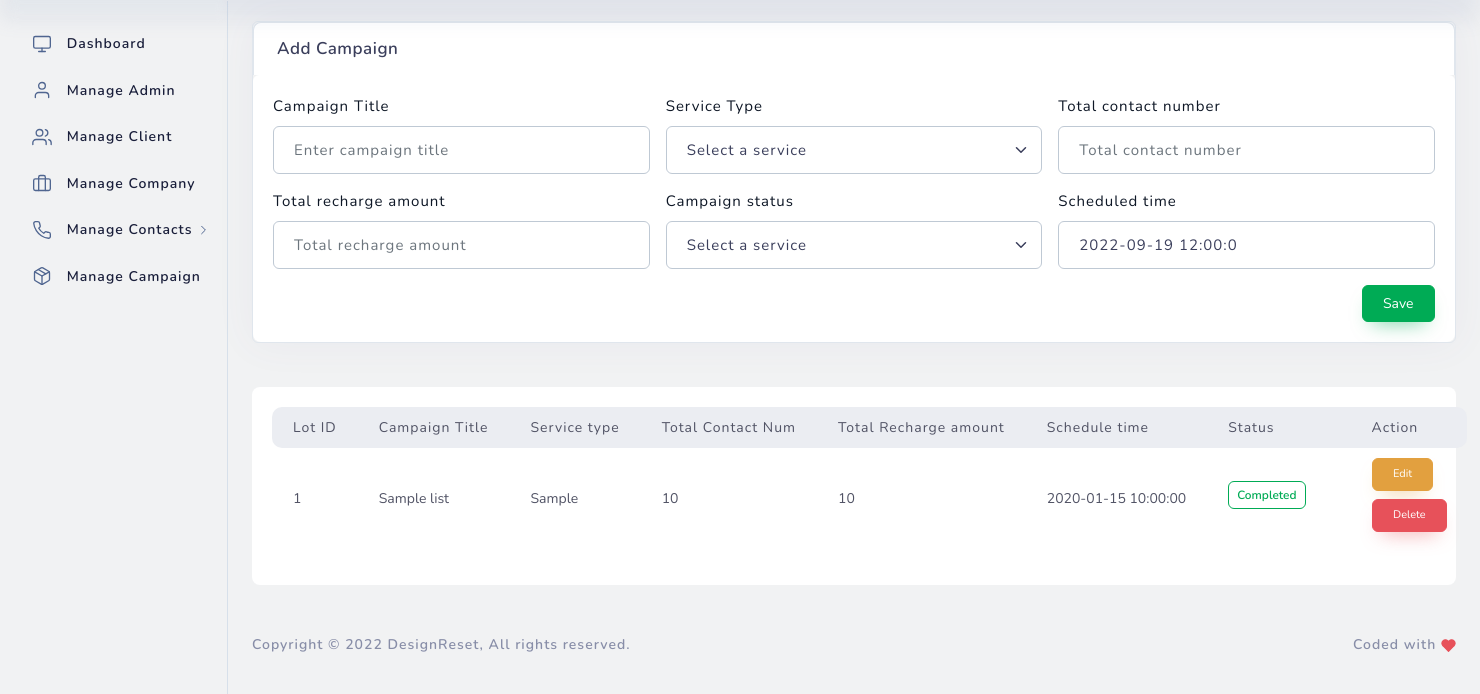
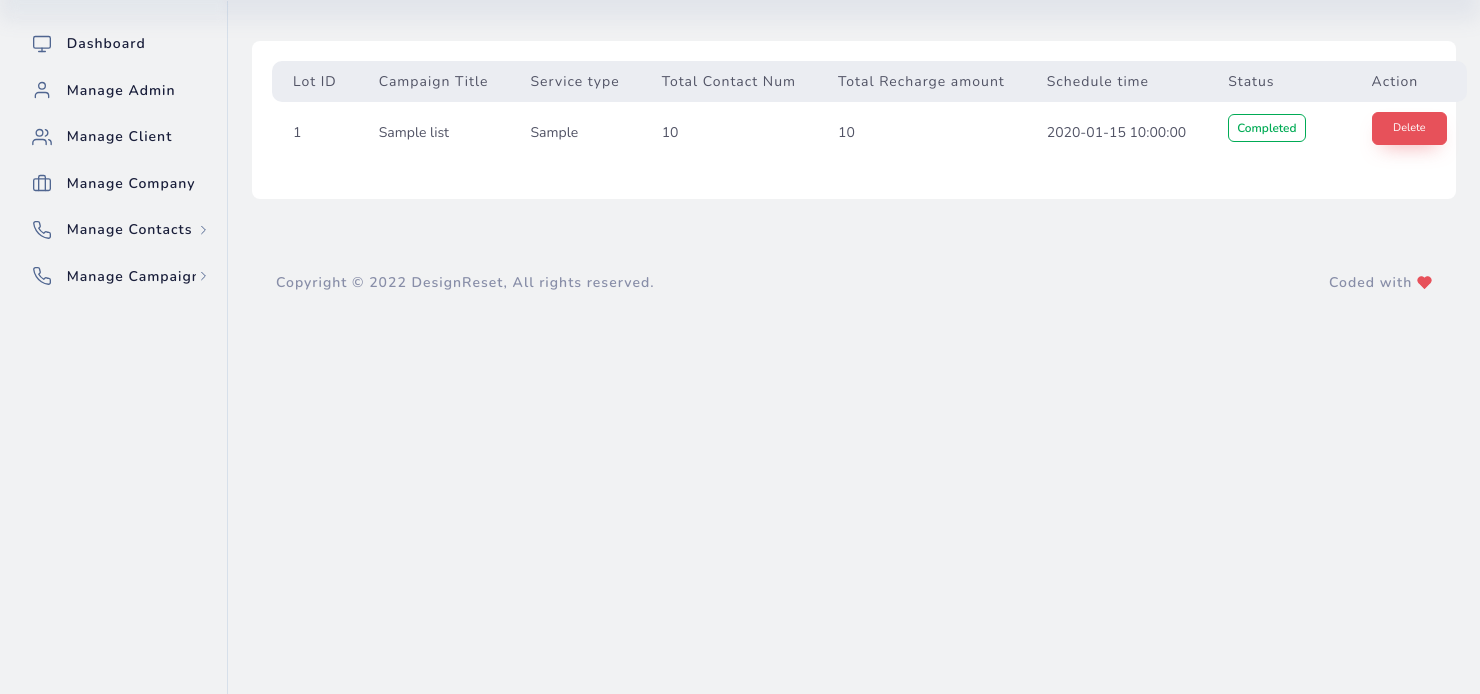
Before and after one commit to Jobayer-Tuser/manage-topup-admin-panel, a PHP site: page /list-campaign.php in a window 1480 px wide. Shown: the part 106-800 px from the top of the page. Run offline with PHP 8.4, Linux system fonts and the light colour scheme; the visitor is signed in with stand-in values (Sample User, id 1); tables that the repository leaves empty or names only in its code hold one stand-in row (values such as "Sample post"); some libraries are stand-ins or nearby versions.

Commit message:
added campaign list

```diff
--- a/list-campaign.php
+++ b/list-campaign.php
@@ -1,5 +1,4 @@
 <?php
-
 include "config/boostrap.php";
 
 use App\Http\Controllers\View;
--- a/resources/views/content/list-campaign.php
+++ b/resources/views/content/list-campaign.php
@@ -1,21 +1,6 @@
 <?php
 use App\Models\Eloquent;
 $eloquent = Eloquent::getInstance();
-
-if(isset($_POST['addCampaign'])){
-    if(!empty($_POST['campaignT']) && !empty($_POST['serviceType']) && !empty($_POST['totalCNum']) && !empty($_POST['totalRechAmount'])&& !empty($_POST['campaignStat'])){
-        $tableName = "campaign_lists";
-        $columnValue["campaign_lot_id"] = rand();
-        $columnValue["campaign_title"] = $_POST['campaignT'];
-        $columnValue["service_type"] = $_POST['serviceType'];
-        $columnValue["total_contact_number"] = $_POST['totalCNum'];
-        $columnValue["total_recharge_amount"] = $_POST['totalRechAmount'];
-        $columnValue["campaign_status"] = $_POST['campaignStat'];
-        $columnValue["schedule_time"] = $_POST['scheduleTime'];
-        $columnValue["created_at"] = date("Y-m-d H:i:s");
-        $registerCampaign = $eloquent->insertData($tableName, $columnValue);
-    }
-}
 
 if (isset($_POST["del_campaign"])){
     $isDeleted = deleteData("campaign_lists", $_POST["delCampID"]);
@@ -47,62 +32,7 @@ $campaignList = $eloquent->selectData($columnName, $tableName);
             }
         }
         ?>
-        <div class="statbox widget box box-shadow">
-            <div class="widget-header">
-                <div class="row">
-                    <div class="col-xl-12 col-md-12 col-sm-12 col-12">
-                        <h4>Add Campaign</h4>
-                    </div>
-                </div>
-            </div>
-            <div class="widget-content widget-content-area">
-                <form class="row g-3" action="" method="POST">
-                    <div class="col-md-4">
-                        <label for="campaignT" class="form-label">Campaign Title</label>
-                        <input name="campaignT" type="text" class="form-control" id="campaignT" placeholder="Enter campaign title" required />
-                    </div>
-                    <div class="col-md-4">
-                        <label for="serviceType" class="form-label">Service Type</label>
-                        <select name="serviceType" id="serviceType" class="form-select">
-                            <option value="" selected>Select a service</option>
-                            <option value="Balance">Balance</option>
-                            <option value="Combo Offer">Combo Offer</option>
-                            <option value="Talk Time">Talk Time</option>
-                            <option value="Internet">Internet</option>
-                        </select>
-                    </div>
-                    <div class="col-md-4">
-                        <label for="totalCNum" class="form-label">Total contact number</label>
-                        <input name="totalCNum" type="number" class="form-control" id="totalCNum" placeholder="Total contact number" required />
-                    </div>
-                    <div class="col-md-4">
-                        <label for="totalRechAmount" class="form-label">Total recharge amount</label>
-                        <input name="totalRechAmount" type="text" class="form-control" id="totalRechAmount" placeholder="Total recharge amount" required />
-                    </div>
-                    <div class="col-md-4">
-                        <label for="campaignStat" class="form-label">Campaign status</label>
-                        <select name="campaignStat" id="campaignStat" class="form-select">
-                            <option value="" selected>Select a service</option>
-                            <option value="Pending">Pending</option>
-                            <option value="Processing">Processing</option>
-                            <option value="Completed">Completed</option>
-                            <option value="Failed">Failed</option>
-                            <option value="Canceled">Canceled</option>
-                        </select>
-                    </div>
-                    <div class="col-md-4">
-                        <label for="scheduleTime" class="form-label">Scheduled time</label>
-                        <input name="scheduleTime" id="scheduleTime" value="2022-09-19 12:00:00" class="form-control flatpickr flatpickr-input" type="text" placeholder="Select Date and time..">
 
-                    </div>
-                    <div class="col-md-12">
-                        <button name="addCampaign" type="submit" class="btn btn-success float-end">Save</button>
-                    </div>
-                </form>
-            </div>
-        </div>
-    </div>
-</div>
 
 <div class="row layout-top-spacing">
     <div class="col-xl-12 col-lg-12 col-sm-12  layout-spacing">
@@ -135,7 +65,6 @@ $campaignList = $eloquent->selectData($columnName, $tableName);
                                     <td>{$eachCampaign['schedule_time']}</td>
                                     <td><span class="badge outline-badge-{$status} mb-2 me-4">{$eachCampaign['campaign_status']}</span></td>
                                     <td>
-                                        <a href="edit-campaign.php?eid={$eachCampaign['id']}" class="btn btn-warning btn-sm mb-2 _effect--ripple waves-effect waves-light">Edit</a>
                                         <form action="" method="post">
                                             <input type="hidden" name="delCampID" value="{$eachCampaign['id']}"/>
                                             <button name="del_campaign" type="submit" id="del_campaign" class="btn btn-danger btn-sm mb-2 me-6 _effect--ripple waves-effect waves-light">Delete</button>
--- a/resources/views/include/_navbar.php
+++ b/resources/views/include/_navbar.php
@@ -75,12 +75,23 @@
             </li>
 
             <li class="menu">
-                <a href="add-campaign.php" aria-expanded="false" class="dropdown-toggle">
+                <a href="#campaign" data-bs-toggle="collapse" aria-expanded="false" class="dropdown-toggle">
                     <div class="">
-                    <svg xmlns="http://www.w3.org/2000/svg" width="24" height="24" viewBox="0 0 24 24" fill="none" stroke="currentColor" stroke-width="2" stroke-linecap="round" stroke-linejoin="round" class="feather feather-package"><line x1="16.5" y1="9.4" x2="7.5" y2="4.21"/><path d="M21 16V8a2 2 0 0 0-1-1.73l-7-4a2 2 0 0 0-2 0l-7 4A2 2 0 0 0 3 8v8a2 2 0 0 0 1 1.73l7 4a2 2 0 0 0 2 0l7-4A2 2 0 0 0 21 16z"/><polyline points="3.27 6.96 12 12.01 20.73 6.96"/><line x1="12" y1="22.08" x2="12" y2="12"/></svg>
+                        <svg xmlns="http://www.w3.org/2000/svg" width="24" height="24" viewBox="0 0 24 24" fill="none" stroke="currentColor" stroke-width="2" stroke-linecap="round" stroke-linejoin="round" class="feather feather-phone"><path d="M22 16.92v3a2 2 0 0 1-2.18 2 19.79 19.79 0 0 1-8.63-3.07 19.5 19.5 0 0 1-6-6 19.79 19.79 0 0 1-3.07-8.67A2 2 0 0 1 4.11 2h3a2 2 0 0 1 2 1.72 12.84 12.84 0 0 0 .7 2.81 2 2 0 0 1-.45 2.11L8.09 9.91a16 16 0 0 0 6 6l1.27-1.27a2 2 0 0 1 2.11-.45 12.84 12.84 0 0 0 2.81.7A2 2 0 0 1 22 16.92z"></path></svg>
                         <span>Manage Campaign</span>
                     </div>
+                    <div>
+                        <svg xmlns="http://www.w3.org/2000/svg" width="24" height="24" viewBox="0 0 24 24" fill="none" stroke="currentColor" stroke-width="2" stroke-linecap="round" stroke-linejoin="round" class="feather feather-chevron-right"><polyline points="9 18 15 12 9 6"></polyline></svg>
+                    </div>
                 </a>
+                <ul class="collapse submenu list-unstyled" id="campaign" data-bs-parent="#accordionExample">
+                    <li class="active">
+                        <a href="add-campaign.php"> Create Campaign </a>
+                    </li>
+                    <li class="">
+                        <a href="list-campaign.php"> Campaign List </a>
+                    </li>
+                </ul>
             </li>
         </ul>
     </nav>
```
Lines whose indentation alone changed are shown as unchanged.
